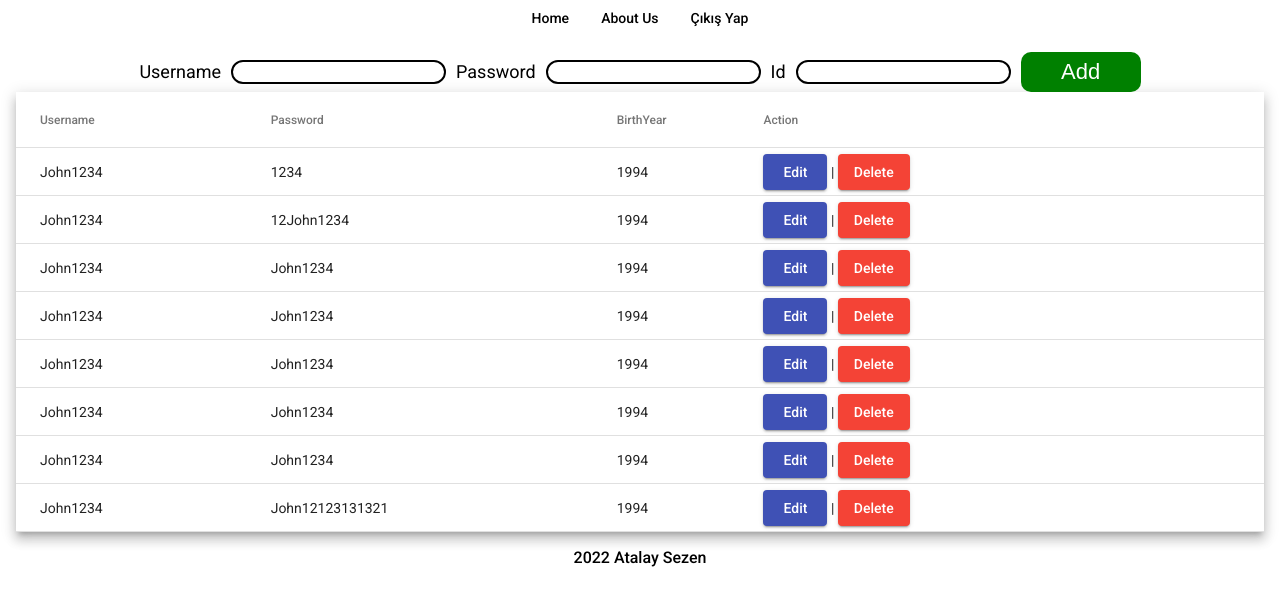
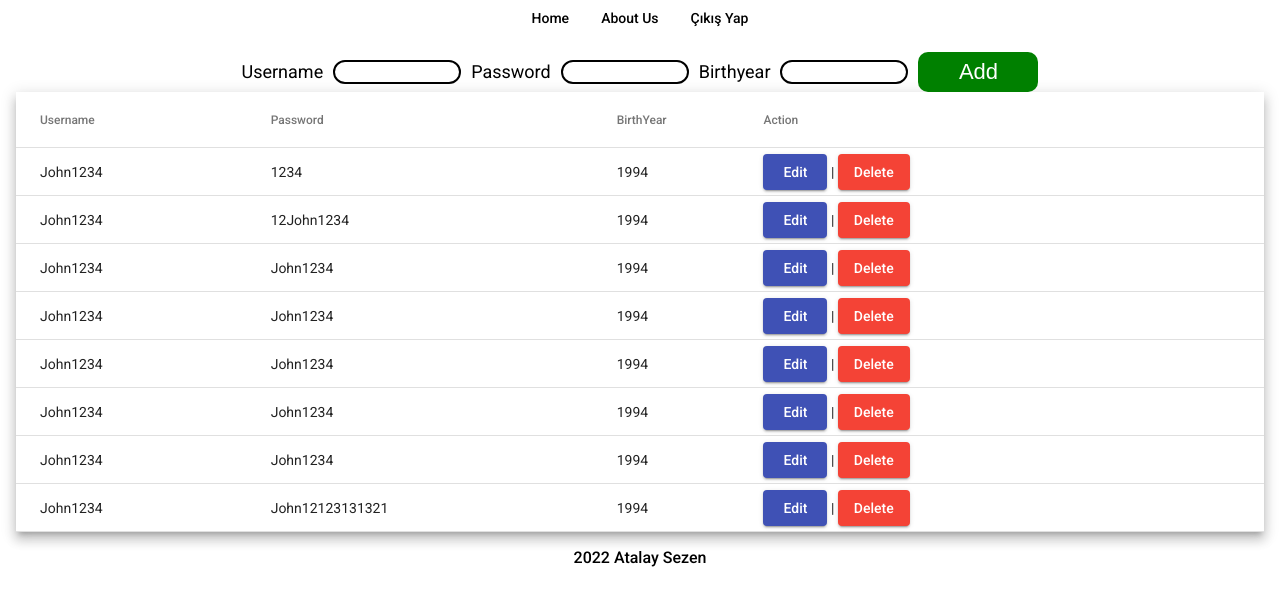
Before and after one commit to AtalaySezen/AtalaySezen-Angular, an Angular app in the folder Users-management-system/: page /home in a window 1280 px wide. Shown: the top 606 px of the page. Built offline with nearby package versions, Linux system fonts and the light colour scheme; sample sign-in values are in the browser's storage.

Commit message:
css edited, login page bugs fixed.

```diff
--- a/Users-management-system/angular.json
+++ b/Users-management-system/angular.json
@@ -34,12 +34,12 @@
                 {
                   "type": "initial",
                   "maximumWarning": "500kb",
-                  "maximumError": "1mb"
+                  "maximumError": "5mb"
                 },
                 {
                   "type": "anyComponentStyle",
-                  "maximumWarning": "2kb",
-                  "maximumError": "4kb"
+                  "maximumWarning": "1mb",
+                  "maximumError": "2mb"
                 }
               ],
               "fileReplacements": [
--- a/Users-management-system/src/app/components/dialog/dialog.component.html
+++ b/Users-management-system/src/app/components/dialog/dialog.component.html
@@ -2,6 +2,7 @@
 <div mat-dialog-content>
   <mat-form-field>
     <input placeholder="{{action}} Name" matInput [(ngModel)]="local_data.name">
+    <label for="">Password</label>
     <input placeholder="{{action}} Password" matInput [(ngModel)]="local_data.pass">
   </mat-form-field>
 </div>
--- a/Users-management-system/src/app/components/home/home.component.css
+++ b/Users-management-system/src/app/components/home/home.component.css
@@ -11,9 +11,11 @@ table{
   justify-content: center;
   align-items: center;
   flex-wrap: wrap;
+  position: relative;
 }
 .add-info input{
   margin: 5px 10px;
+  width: 120px;
   border-radius: 20px;
   border: 2px solid black;
   font-size: 16px;
--- a/Users-management-system/src/app/components/home/home.component.html
+++ b/Users-management-system/src/app/components/home/home.component.html
@@ -6,7 +6,7 @@
       <input type="text" [(ngModel)]="addUser">
       <label for="">Password</label>
       <input matInput type="text" [(ngModel)]="addPassword">
-      <label for="">Id</label>
+      <label for="">Birthyear</label>
       <input matInput type="text" [(ngModel)]="addBirthYear">
       <button class="btn-add" (click)="addRowData()">Add</button>
     </div>
--- a/Users-management-system/src/app/components/login/login.component.ts
+++ b/Users-management-system/src/app/components/login/login.component.ts
@@ -27,7 +27,7 @@ export class LoginComponent implements OnInit {
   loginHref() {
     let localUser = localStorage.getItem('username');
     let localPass = localStorage.getItem('password');
-    console.log(this.userName,this.password)
+    console.log(this.userName, this.password)
     if (this.userName == this.user && this.password == this.pass) {
       localStorage.setItem('isLogged', 'true')
       this.router.navigate(['home']);
@@ -47,12 +47,15 @@ export class LoginComponent implements OnInit {
         setTimeout(() => {
           location.reload()
         }, 800);
+      } else if (localPass!=this.password || this.userName != this.user) {
+        this.warnPass = 'show';
+        this.warnMessage = 'Your username or password is wrong '
       }
     }
   }
 
-  showPass(){
-    this.password= 'text'
+  showPass() {
+    this.password = 'text'
 
   }
 }
--- a/Users-management-system/src/styles.css
+++ b/Users-management-system/src/styles.css
@@ -1,7 +1,8 @@
 /* You can add global styles to this file, and also import other style files */
 
 html, body { height: 100%; }
-body { margin: 0; font-family: Roboto, "Helvetica Neue", sans-serif; }
+body { margin: 0; font-family: Roboto, "Helvetica Neue", sans-serif;
+overflow-y: hidden; }
 @import "~@angular/material/prebuilt-themes/indigo-pink.css";
 /* based on angular-toastr css https://github.com/Foxandxss/angular-toastr/blob/cb508fe6801d6b288d3afc525bb40fee1b101650/dist/angular-toastr.css */
 
```
